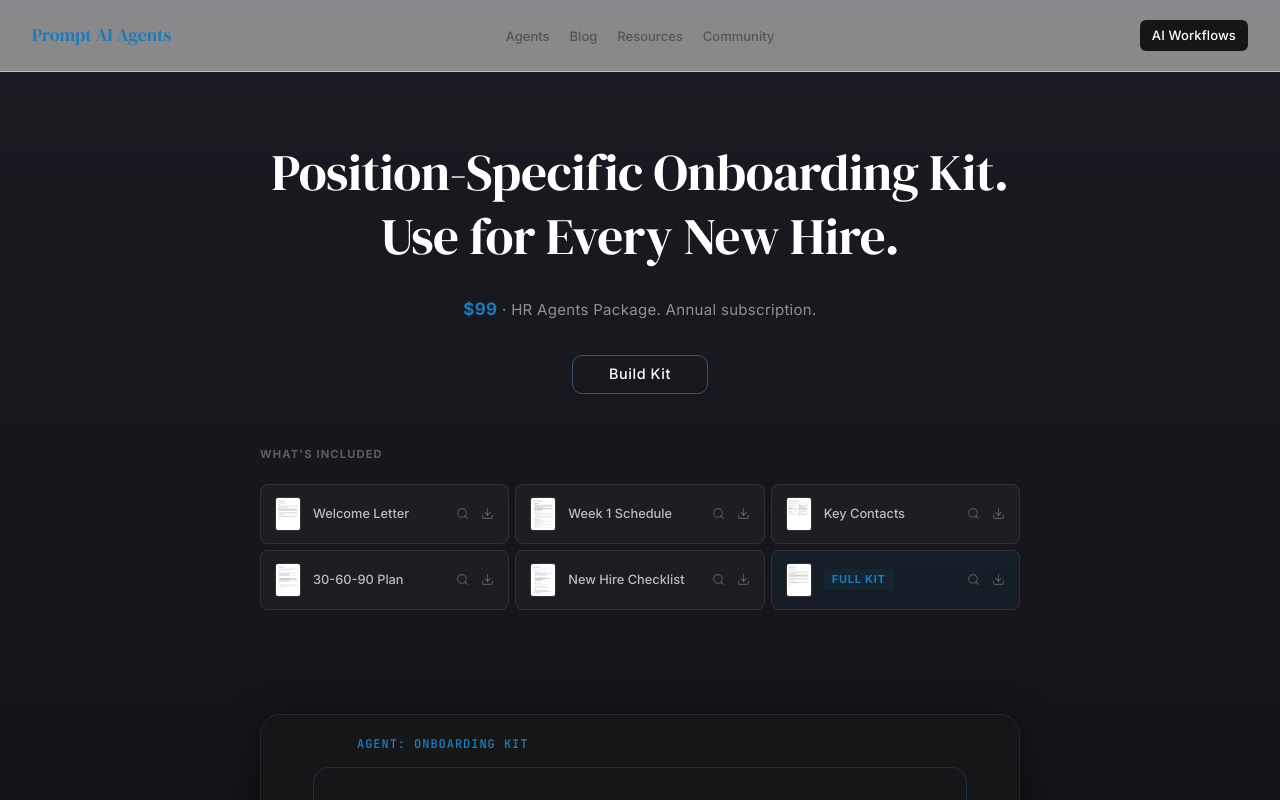
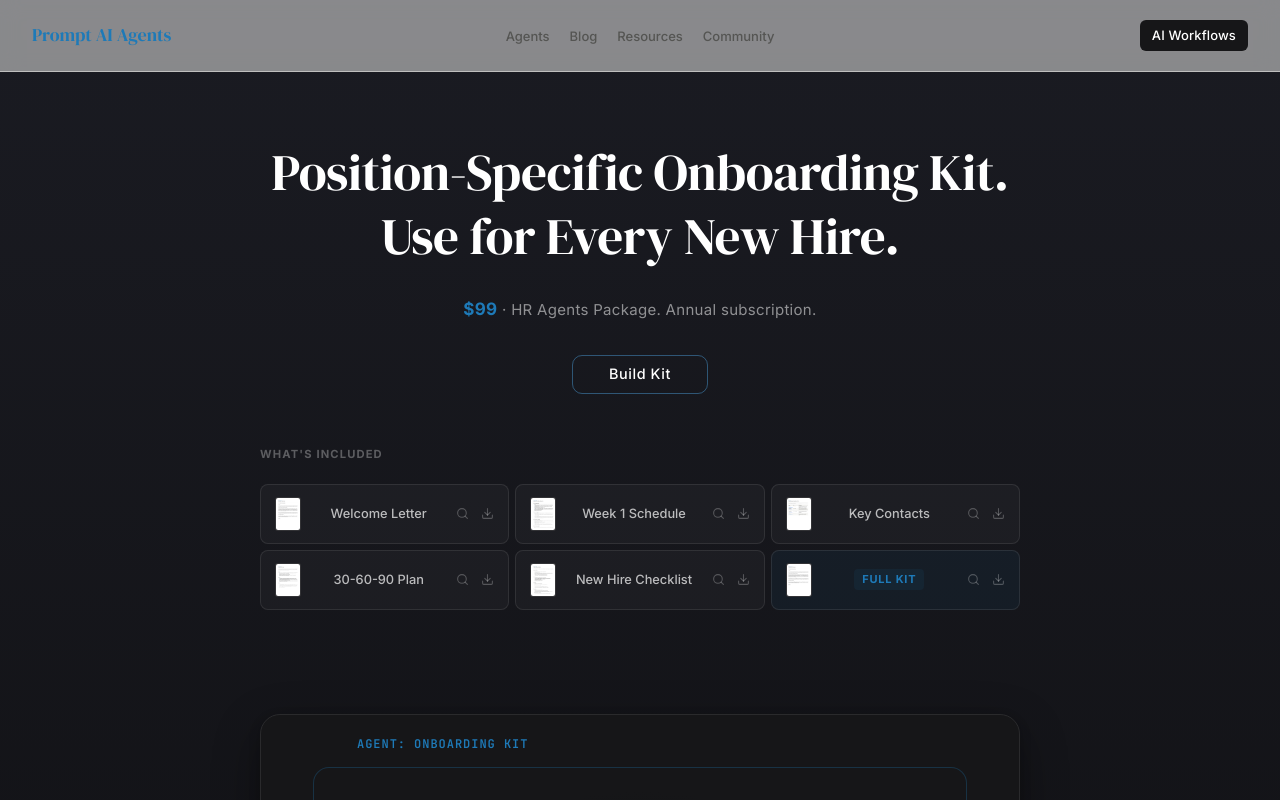
Before and after one commit to coolcalvin457-tech/agent-timesaver-nextjs, a Next.js app: page /onboarding-kit-builder in a window 1280 px wide. Shown: the top 800 px of the page. Built offline with nearby package versions, Linux system fonts and the light colour scheme.

Commit message:
KitPreviewCards: center all titles to match PIP Builder preview bar

```diff
--- a/components/KitPreviewCards.tsx
+++ b/components/KitPreviewCards.tsx
@@ -69,9 +69,9 @@ export default function KitPreviewCards() {
             </div>
 
             {/* Title + badge */}
-            <div style={{ flex: 1, minWidth: 0, display: "flex", flexDirection: "column", alignItems: "flex-start", gap: "4px" }}>
+            <div style={{ flex: 1, minWidth: 0, display: "flex", flexDirection: "column", alignItems: "center", gap: "4px" }}>
               {!item.hideTitle && (
-                <span className="kit-list-title">{item.display ?? item.title}</span>
+                <span className="kit-list-title" style={{ textAlign: "center" }}>{item.display ?? item.title}</span>
               )}
               {item.featured && (
                 <span className="kit-list-badge">Full Kit</span>
```
